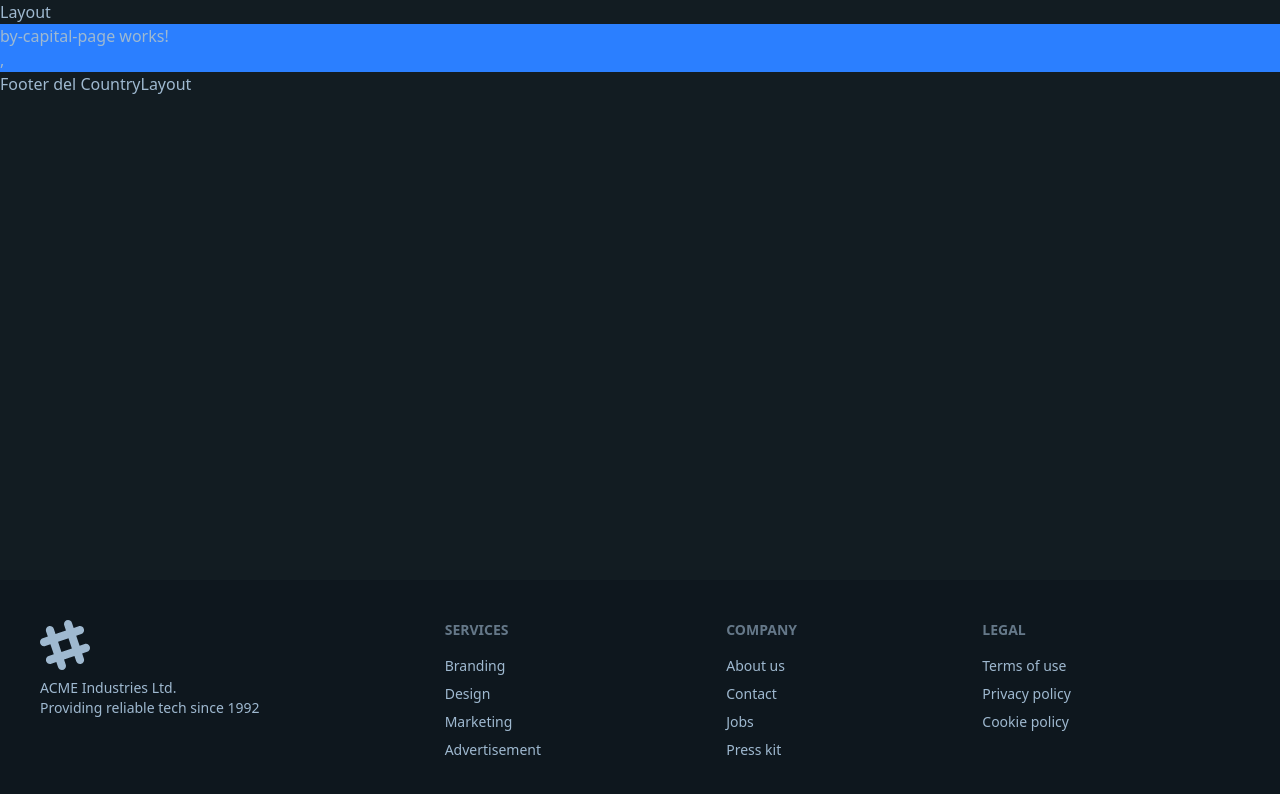
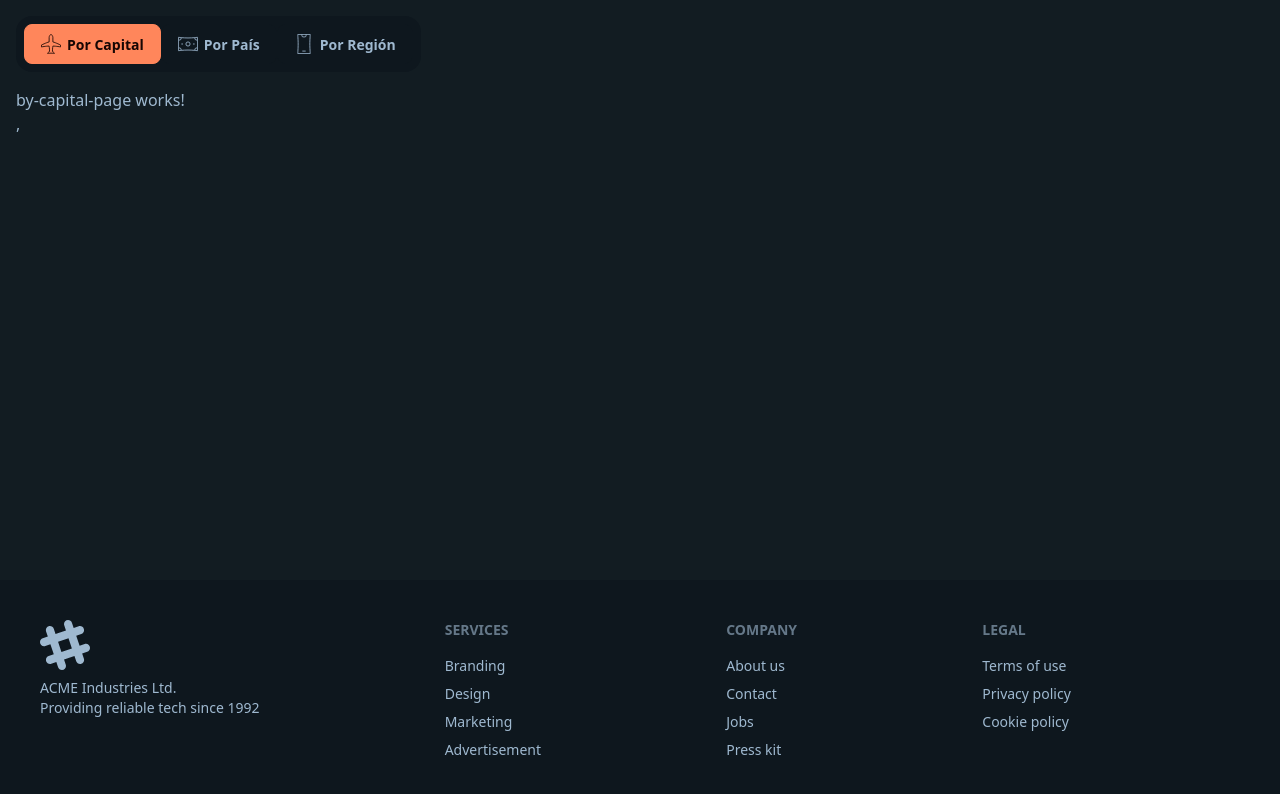
Before and after one commit to Yul1b3th/country-app, an Angular app: page /country/by-capital in a window 1280 px wide. Shown: the top 794 px of the page. Built offline with nearby package versions, Linux system fonts and the light colour scheme.

Commit message:
Menú superior e íconos

```diff
--- /dev/null
+++ b/src/app/country/components/top-menu/top-menu.component.html
@@ -0,0 +1,58 @@
+<nav class="p-4 w-full">
+  <ul class="menu bg-base-200 sm:menu-horizontal rounded-box">
+    <li>
+      <a routerLink="by-capital" routerLinkActive="btn-primary" class="btn">
+        <svg
+          xmlns="http://www.w3.org/2000/svg"
+          width="20"
+          height="20"
+          viewBox="0 0 24 24"
+        >
+          <path
+            fill="none"
+            stroke="currentColor"
+            d="M.5 15.5v-2.25S6 10.5 9.75 9.5V4.211c0-.79.23-1.565.707-2.194c.364-.48.828-1.052 1.293-1.517h.5c.465.465.93 1.037 1.293 1.517c.478.629.707 1.404.707 2.194V9.5c3.75 1 9.25 3.75 9.25 3.75v2.25s-5.5-1-9.25-1c0 0-.5 2.28-.5 6.5c0 0 1.25.75 2.25 1.75v.5S13.75 23 12 23s-4 .25-4 .25v-.5c1-1 2.25-1.75 2.25-1.75c0-4.22-.5-6.5-.5-6.5c-3.75 0-9.25 1-9.25 1Z"
+            stroke-width="1"
+          />
+        </svg>
+        Por Capital
+      </a>
+    </li>
+    <li>
+      <a routerLink="by-pais" routerLinkActive="btn-primary" class="btn">
+        <svg
+          xmlns="http://www.w3.org/2000/svg"
+          width="20"
+          height="20"
+          viewBox="0 0 24 24"
+        >
+          <path
+            fill="none"
+            stroke="currentColor"
+            d="M4 12h2m12 0h2M.5 16.5V20H1a43 43 0 0 1 3-.37M.5 16.5H1a3 3 0 0 1 3 3v.13M.5 16.5v-9M4 19.63a95 95 0 0 1 8-.38c2.134 0 5.281.127 8 .38m0 0a43 43 0 0 1 3 .37h.5v-3.5M20 19.63v-.13a3 3 0 0 1 3-3h.5m0 0v-9m0 0V4H23a43 43 0 0 1-3 .37m3.5 3.13H23a3 3 0 0 1-3-3v-.13m0 0a95 95 0 0 1-8 .38a95 95 0 0 1-8-.38m0 0A43 43 0 0 1 1 4H.5v3.5M4 4.37v.13a3 3 0 0 1-3 3H.5m11.5 7a2.5 2.5 0 1 1 0-5a2.5 2.5 0 0 1 0 5Z"
+            stroke-width="1"
+          />
+        </svg>
+        Por País
+      </a>
+    </li>
+    <li>
+      <a routerLink="by-region" routerLinkActive="btn-primary" class="btn">
+        <svg
+          xmlns="http://www.w3.org/2000/svg"
+          width="20"
+          height="20"
+          viewBox="0 0 24 24"
+        >
+          <path
+            fill="none"
+            stroke="currentColor"
+            d="M9.5.5V2A1.5 1.5 0 0 0 11 3.5h2A1.5 1.5 0 0 0 14.5 2V.5m-4.5 20h4M4.5.75S5 7.492 5 12s-.5 11.25-.5 11.25v.25h15v-.25S19 16.508 19 12S19.5.75 19.5.75V.5h-15z"
+            stroke-width="1"
+          />
+        </svg>
+        Por Región
+      </a>
+    </li>
+  </ul>
+</nav>
--- a/src/app/country/layouts/CountryLayout/CountryLayout.component.html
+++ b/src/app/country/layouts/CountryLayout/CountryLayout.component.html
@@ -1,6 +1,4 @@
-<p>Layout</p>
-<section class="bg-blue-500">
+<country-top-menu />
+<section class="px-4">
   <router-outlet />
 </section>
-
-<h3>Footer del CountryLayout</h3>
--- a/src/app/country/layouts/CountryLayout/CountryLayout.component.ts
+++ b/src/app/country/layouts/CountryLayout/CountryLayout.component.ts
@@ -1,10 +1,11 @@
 import { Component } from '@angular/core';
 import { RouterOutlet } from '@angular/router';
+import { TopMenuComponent } from '../../components/top-menu/top-menu.component';
 
 @Component({
   selector: 'app-country-layout',
   standalone: true,
-  imports: [RouterOutlet],
+  imports: [RouterOutlet, TopMenuComponent],
   templateUrl: './CountryLayout.component.html',
 })
 export class CountryLayoutComponent {}
```
Also changed, not shown: src/app/country/components/top-menu/top-menu.component.ts (added, +10 -0 lines).
